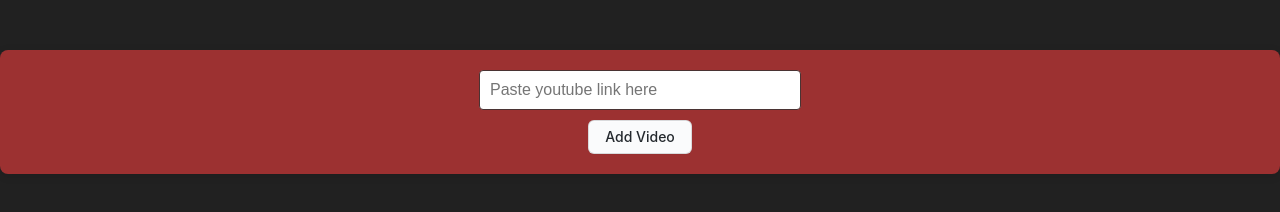
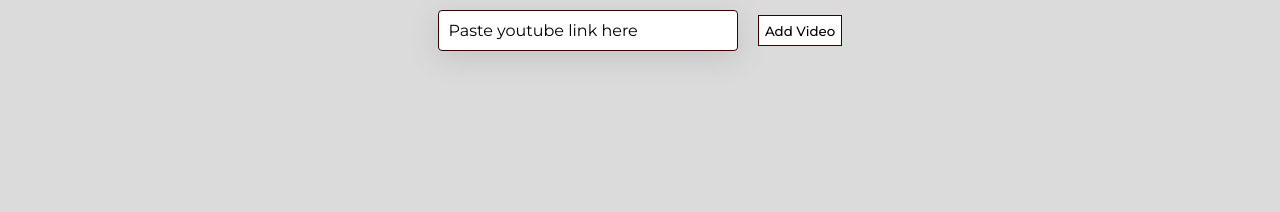
Before and after one commit to backslash115/youtube_multiplayer, a plain HTML site: page index.html in a window 1280 px wide. Drawn offline with Linux system fonts and the light colour scheme.

Commit message:
major ui change
still not done with ui

```diff
--- a/index.html
+++ b/index.html
@@ -5,18 +5,26 @@
     <meta name="viewport" content="width=device-width, initial-scale=1.0" />
     <link rel="stylesheet" href="style.css" />
     <link rel="icon" type="image/x-icon" href="/icons/favicon.png" />
-
+    <style>
+      @import url("https://fonts.googleapis.com/css2?family=Montserrat:ital,wght@0,100..900;1,100..900&display=swap");
+    </style>
     <title>Multi Video Player</title>
   </head>
   <body>
     <div class="searchBar">
+      <div class="inputBar">
         <input
           type="text"
           id="youtubeUrl"
           placeholder="Paste youtube link here"
           style="width: 300px"
         />
-      <button onclick="convertAndEmbed()">Add Video</button>
+
+        <button class="addVideoBtn" onclick="convertAndEmbed()">
+          Add Video
+        </button>
+      </div>
+
       <div id="iFrameContainer"></div>
     </div>
 
--- a/style.css
+++ b/style.css
@@ -1,115 +1,71 @@
-/* Reset some basic elements */
-body, html {
+*{
+    box-sizing: border-box;
     margin: 0;
     padding: 0;
-    box-sizing: border-box;
-    font-family: Arial, sans-serif;
-    background-color: #212121;
-    color: #333;
+    background-color: rgb(219, 219, 219);
+    font-family: "Montserrat", sans-serif;
 }
 
 
-/*Video Container styling */
-.videoContainer{
-    display:flex;
+/* centering the div of search bar */
+
+.searchBar{
+    display: flex;
+    justify-content: center;
+    align-items: center;
     flex-wrap: wrap;
-    align-content: center;
+    flex-direction: column;
+}
+
+.inputBar{
+    display: flex;
+    width: 100vh;
+    align-items: center;
     justify-content: center;
 }
 
-.videoContainer, iframe{
-    margin: .4rem;
+/* iframe div styling */
+#iFrameContainer{
+    display: flex;
+    justify-content: center;
+    align-items: center;
+    flex-wrap: wrap;
 }
 
 
+/* search bar customization */
 
-/* Style the container for the video player */
-.searchBar {
-    display: flex;
-    flex-direction: column;
-    align-items: center;
-    justify-content: center;
-    margin-top: 50px;
-    padding: 20px;
-    background-color: #9c3131;
-    border-radius: 8px;
-    box-shadow: 0 2px 10px rgba(0, 0, 0, 0.1);
+#youtubeUrl {
+    margin: 10px;
+    width: 70%;
+    padding: 10px;
+    font-size: 16px;
+    background-color: white;
+    border: 1px solid #3a0000;
+    border-radius: 4px;
+    outline: none;
+    transition: border-color 0.3s;
+    box-shadow: rgba(100, 100, 111, 0.2) 0px 7px 29px 0px;
+  }
+
+#youtubeUrl:focus {
+    border-color: #e40000;
 }
 
-/* Style the input field */
-input[type="text"] {
-    width: 300px;
-    padding: 10px;
-    border: 1px solid #4a3333;
-    border-radius: 4px;
-    font-size: 16px;
-    margin-bottom: 10px;
+#youtubeUrl::placeholder{
+    color: #000000;
 }
 
-
-
-
-
-/* CSS */
-button {
-  appearance: none;
-  background-color: #FAFBFC;
-  border: 1px solid rgba(27, 31, 35, 0.15);
-  border-radius: 6px;
-  box-shadow: rgba(27, 31, 35, 0.04) 0 1px 0, rgba(255, 255, 255, 0.25) 0 1px 0 inset;
-  box-sizing: border-box;
-  color: #24292E;
-  cursor: pointer;
-  display: inline-block;
-  font-family: -apple-system, system-ui, "Segoe UI", Helvetica, Arial, sans-serif, "Apple Color Emoji", "Segoe UI Emoji";
-  font-size: 14px;
-  font-weight: 500;
-  line-height: 20px;
-  list-style: none;
-  padding: 6px 16px;
-  position: relative;
-  transition: background-color 0.2s cubic-bezier(0.3, 0, 0.5, 1);
-  user-select: none;
-  -webkit-user-select: none;
-  touch-action: manipulation;
-  vertical-align: middle;
-  white-space: nowrap;
-  word-wrap: break-word;
+button{
+    margin: 10px;
+    background-color: white;
+    border: 1px solid #3a0000;
+    font-weight: 500;
+    padding: .4rem;
+    transition: border-color 0.3s ease-in;
 }
 
-.button-4:hover {
-  background-color: #F3F4F6;
-  text-decoration: none;
-  transition-duration: 0.1s;
-}
-
-.button-4:disabled {
-  background-color: #FAFBFC;
-  border-color: rgba(27, 31, 35, 0.15);
-  color: #959DA5;
-  cursor: default;
-}
-
-.button-4:active {
-  background-color: #EDEFF2;
-  box-shadow: rgba(225, 228, 232, 0.2) 0 1px 0 inset;
-  transition: none 0s;
-}
-
-.button-4:focus {
-  outline: 1px transparent;
-}
-
-.button-4:before {
-  display: none;
-}
-
-.button-4:-webkit-details-marker {
-  display: none;
-}
-
-/* Style the iframe */
-iframe {
-    margin-top: 20px;
+button:hover{
+    border-color: #e40000;
     border-radius: 4px;
 }
--- a/video_player.js
+++ b/video_player.js
@@ -19,8 +19,8 @@ function embedYouTubeVideo(videoId) {
     //Creating the iframe container upon button press
 
     const iFrame = document.createElement("iframe");
-    iFrame.width = "600";
-    iFrame.height = "400";
+    iFrame.width = "400";
+    iFrame.height = "225";
     iFrame.src = embedUrl;
 
     // Create a unique id for each iframe
```
Lines whose indentation alone changed are shown as unchanged.
